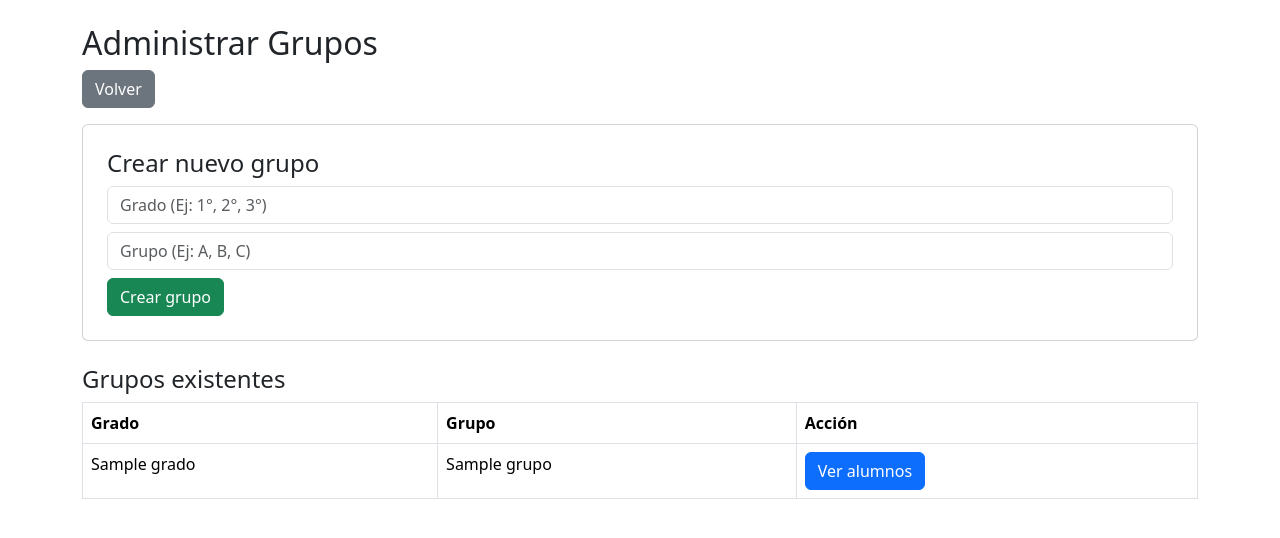
After one commit to computacioneizi85-oss/control-escolar, a Flask app: page /grupos in a window 1280 px wide. The commit adds this page. Shown: the top 538 px of the page. Run offline with Flask 3, Linux system fonts and the light colour scheme; the visitor is signed in with stand-in values (Sample User, id 1); a database or web service that is not in the repository returns one stand-in record (values such as "Sample title"); some libraries are stand-ins or nearby versions.

Commit message:
panel direccion con modulo grupos

```diff
--- a/app.py
+++ b/app.py
@@ -265,6 +265,37 @@ def ver_grupo(grupo):
     return render_template("ver_grupo.html", alumnos=alumnos, grupo=grupo)
 
 # ==========================================================
+# MODULO GRUPOS
+# ==========================================================
+
+@app.route("/grupos")
+@login_required("admin")
+def grupos():
+    grupos = list(mongo.db.grupos.find())
+    return render_template("grupos.html", grupos=grupos)
+
+
+@app.route("/crear_grupo", methods=["POST"])
+@login_required("admin")
+def crear_grupo():
+    nombre = request.form["nombre"]
+    grado = request.form["grado"]
+
+    mongo.db.grupos.insert_one({
+        "nombre": nombre,
+        "grado": grado
+    })
+
+    return redirect("/grupos")
+
+@app.route("/grupo_detalle/<grupo>")
+@login_required("admin")
+def grupo_detalle(grupo):
+    alumnos = list(mongo.db.alumnos.find({"grupo": grupo}))
+    return render_template("grupo_detalle.html", alumnos=alumnos, grupo=grupo)
+
+
+# ==========================================================
 # LOGOUT
 # ==========================================================
 @app.route("/logout")
--- /dev/null
+++ b/templates/grupos.html
@@ -0,0 +1,45 @@
+<!DOCTYPE html>
+<html>
+<head>
+<title>Grupos</title>
+<link href="https://cdn.jsdelivr.net/npm/bootstrap@5.3.2/dist/css/bootstrap.min.css" rel="stylesheet">
+</head>
+
+<body class="container py-4">
+
+<h2>Administrar Grupos</h2>
+<a href="/admin" class="btn btn-secondary mb-3">Volver</a>
+
+<div class="card p-4 mb-4">
+<h4>Crear nuevo grupo</h4>
+
+<form method="POST" action="/crear_grupo">
+    <input class="form-control mb-2" name="grado" placeholder="Grado (Ej: 1°, 2°, 3°)" required>
+    <input class="form-control mb-2" name="nombre" placeholder="Grupo (Ej: A, B, C)" required>
+    <button class="btn btn-success">Crear grupo</button>
+</form>
+</div>
+
+<h4>Grupos existentes</h4>
+
+<table class="table table-bordered">
+<tr>
+<th>Grado</th>
+<th>Grupo</th>
+<th>Acción</th>
+</tr>
+
+{% for g in grupos %}
+<tr>
+<td>{{ g.grado }}</td>
+<td>{{ g.nombre }}</td>
+<td>
+<a href="/grupo_detalle/{{ g.nombre }}" class="btn btn-primary">Ver alumnos</a>
+</td>
+</tr>
+{% endfor %}
+
+</table>
+
+</body>
+</html>
```
Also changed, not shown: templates/admin.html (+8 -0 lines), templates/grupo_detalle.html (added, +29 -0 lines).
